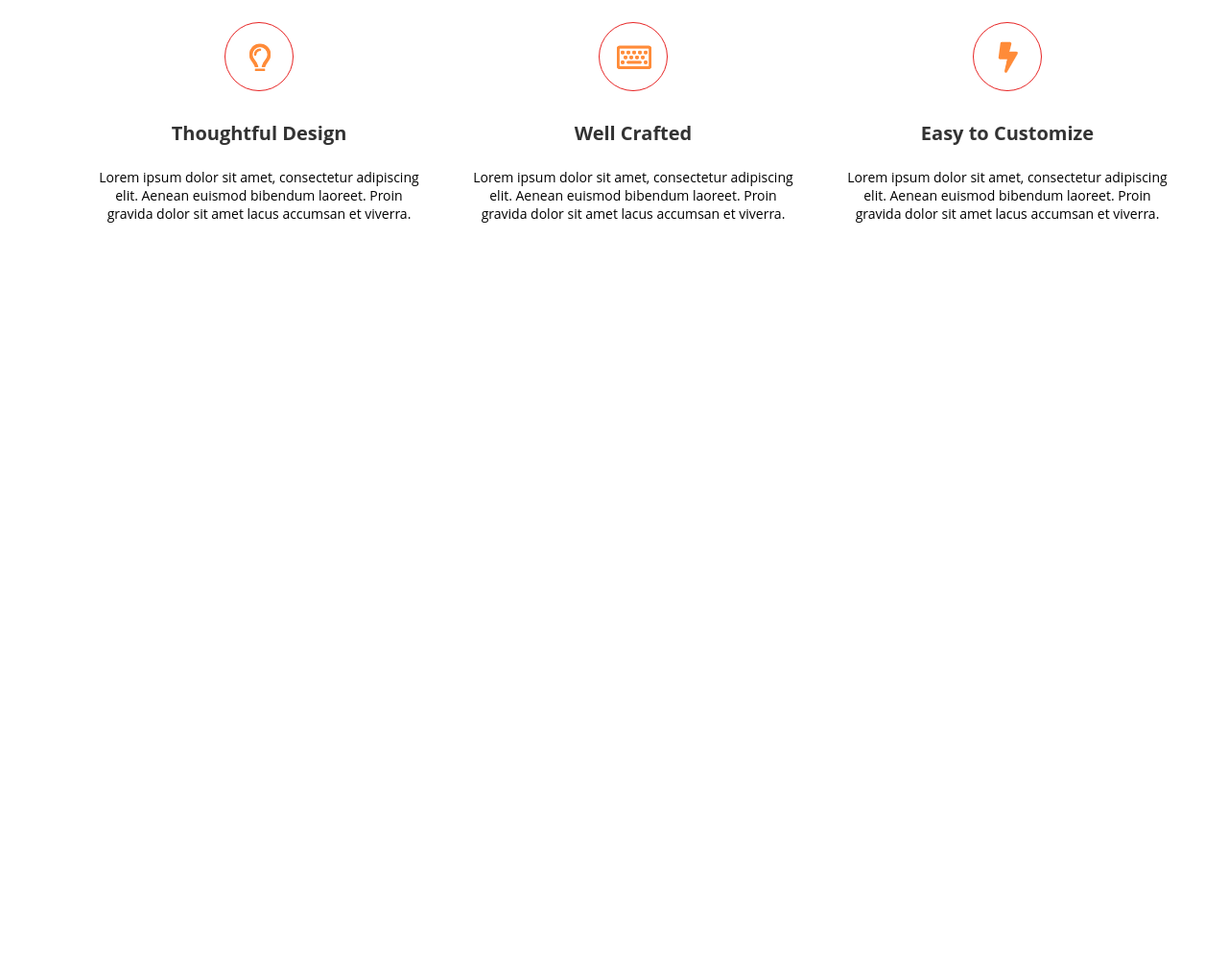
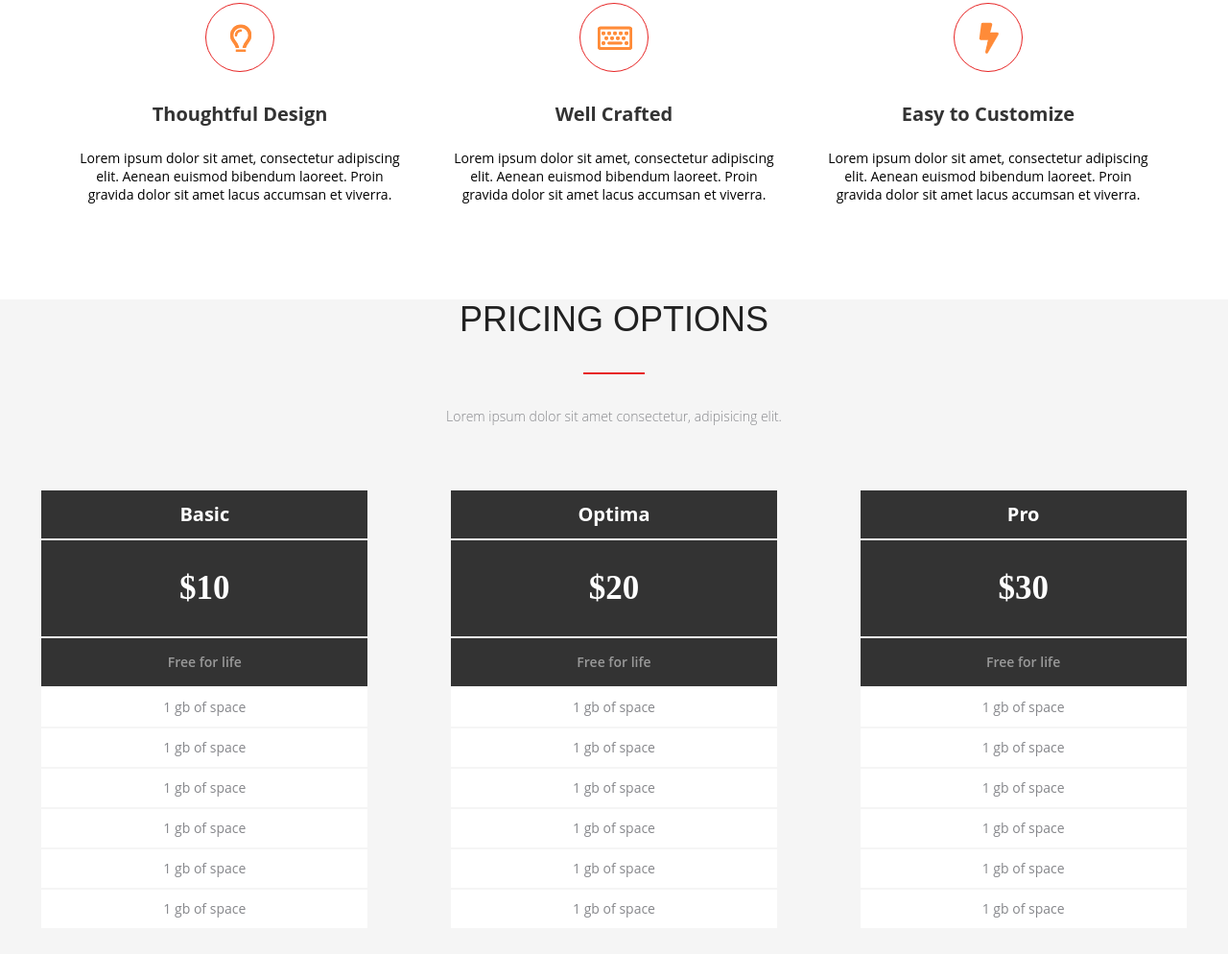
Before and after one commit to iMakiev/FE45-Landing-Ilya-Makiev, a plain HTML site: page Lesson 3/index.html in a window 1280 px wide. Shown: the part 196-1190 px from the top of the page at 96% size. Before the commit the page ends 800 px from the top, so only its background shows below. Drawn offline with Linux system fonts and the light colour scheme.

Commit message:
hw lesson 4
добавлена секция "prices", исправлены недочеты по дз 3 урока

```diff
--- a/Lesson 3/css/benefits.css
+++ b/Lesson 3/css/benefits.css
@@ -5,13 +5,12 @@
 }
 
 .benefits-card {
-  width: 350px;
   display: flex;
-  justify-content: space-between;
-
+  justify-content: space-around;
+  flex-wrap: wrap;
 }
 .card-content {
-  padding-left: 40px;
+  width: 350px;
 }
 .card-content-img {
   display: flex;
--- a/Lesson 3/css/index.css
+++ b/Lesson 3/css/index.css
@@ -1,6 +1,7 @@
-@import url(./cdn.css);
-@import url(./header.css);
-@import url(./benefits.css);
+@import url('./cdn.css');
+@import url('./title.css');
+@import url('./benefits.css');
+@import url('./prices.css');
 * {
 margin: 0;
 padding: 0;
--- /dev/null
+++ b/Lesson 3/css/prices.css
@@ -0,0 +1,55 @@
+.pricelist {
+  background-color: #F5F5F5;
+  padding-bottom: 59px;
+}
+.prices {
+  display: flex;
+  flex-wrap: wrap;
+  justify-content: space-around;
+}
+
+.price-card {
+  font-family: 'Open Sans';
+}
+.tariff {
+  background-color: #333333;
+  color: #fff;
+  font-size: 20px;
+  font-weight: 700;
+  line-height: 50px;
+  width: 340px;
+  text-align: center;
+  margin-bottom: 2px;
+
+}
+.price {
+  background-color: #333333;
+  color: #fff;
+  font-size: 35px;
+  font-family: 'Raleway';
+  font-weight: 700;
+  line-height: 100px;
+  text-align: center;
+  width: 340px;
+  margin-bottom: 2px;
+}
+.info {
+  background-color: #333333;
+  color: #FFFFFF80;
+  font-size: 14px;
+  font-weight: 600;
+  line-height: 50px;
+  text-align: center;
+  width: 340px;
+  margin-bottom: 2px;
+}
+.memory {
+  background-color: #fff;
+  color: #86878B;
+  font-size: 14px;
+  font-weight: 400;
+  line-height: 40px;
+  text-align: center;
+  width: 340px;
+  margin-bottom: 2px;
+}
--- a/Lesson 3/css/header.css
+++ b/Lesson 3/css/title.css
@@ -1,5 +1,4 @@
 .header {
-  padding: 10px 0px;
   margin-bottom: 68px;
 }
 
--- a/Lesson 3/index.html
+++ b/Lesson 3/index.html
@@ -8,7 +8,7 @@
 <link rel="stylesheet" href="./css/index.css">
 </head>
 <body>
-  <header class="header">
+  <section class="header">
     <div class="container">
       <div class="header-wrap">
         <h2 class="title">Why this is awesome</h2>
@@ -19,11 +19,10 @@
         </div>
       </div>
     </div>
-  </header>
+  </section>
 
   <section class="benefits">
     <div class="container">
-      <div class="benefits-wrap">
       <div class="benefits-card">
         <div class="card-content">
           <div class="card-content-img">
@@ -53,12 +52,61 @@
 
 
       </div>
-      </div>
 
 
     </div>
 
   </section>
 
+<section class="pricelist">
+  <div class="header">
+    <div class="container">
+      <div class="header-wrap">
+        <h2 class="title">Pricing options</h2>
+        <div class="line"></div>
+        <div class="text">
+          <p class="text">Lorem ipsum dolor sit amet consectetur, adipisicing elit.</p>
+        </div>
+        </div>
+      </div>
+  </div>
+  <div class="prices">
+    <ul class="price-card">
+      <li class="tariff">Basic</li>
+     <li class="price">$10</li>
+     <li class="info">Free for life</li>
+     <li class="memory">1 gb of space</li>
+     <li class="memory">1 gb of space</li>
+     <li class="memory">1 gb of space</li>
+     <li class="memory">1 gb of space</li>
+     <li class="memory">1 gb of space</li>
+     <li class="memory">1 gb of space</li>
+    </ul>
+    <ul class="price-card">
+      <li class="tariff">Optima</li>
+     <li class="price">$20</li>
+     <li class="info">Free for life</li>
+     <li class="memory">1 gb of space</li>
+     <li class="memory">1 gb of space</li>
+     <li class="memory">1 gb of space</li>
+     <li class="memory">1 gb of space</li>
+     <li class="memory">1 gb of space</li>
+     <li class="memory">1 gb of space</li>
+    </ul>
+    <ul class="price-card">
+      <li class="tariff">Pro</li>
+     <li class="price">$30</li>
+     <li class="info">Free for life</li>
+     <li class="memory">1 gb of space</li>
+     <li class="memory">1 gb of space</li>
+     <li class="memory">1 gb of space</li>
+     <li class="memory">1 gb of space</li>
+     <li class="memory">1 gb of space</li>
+     <li class="memory">1 gb of space</li>
+    </ul>
+  </div>
+</section>
+
+
 </body>
 </html>
```
Lines whose indentation alone changed are shown as unchanged.
